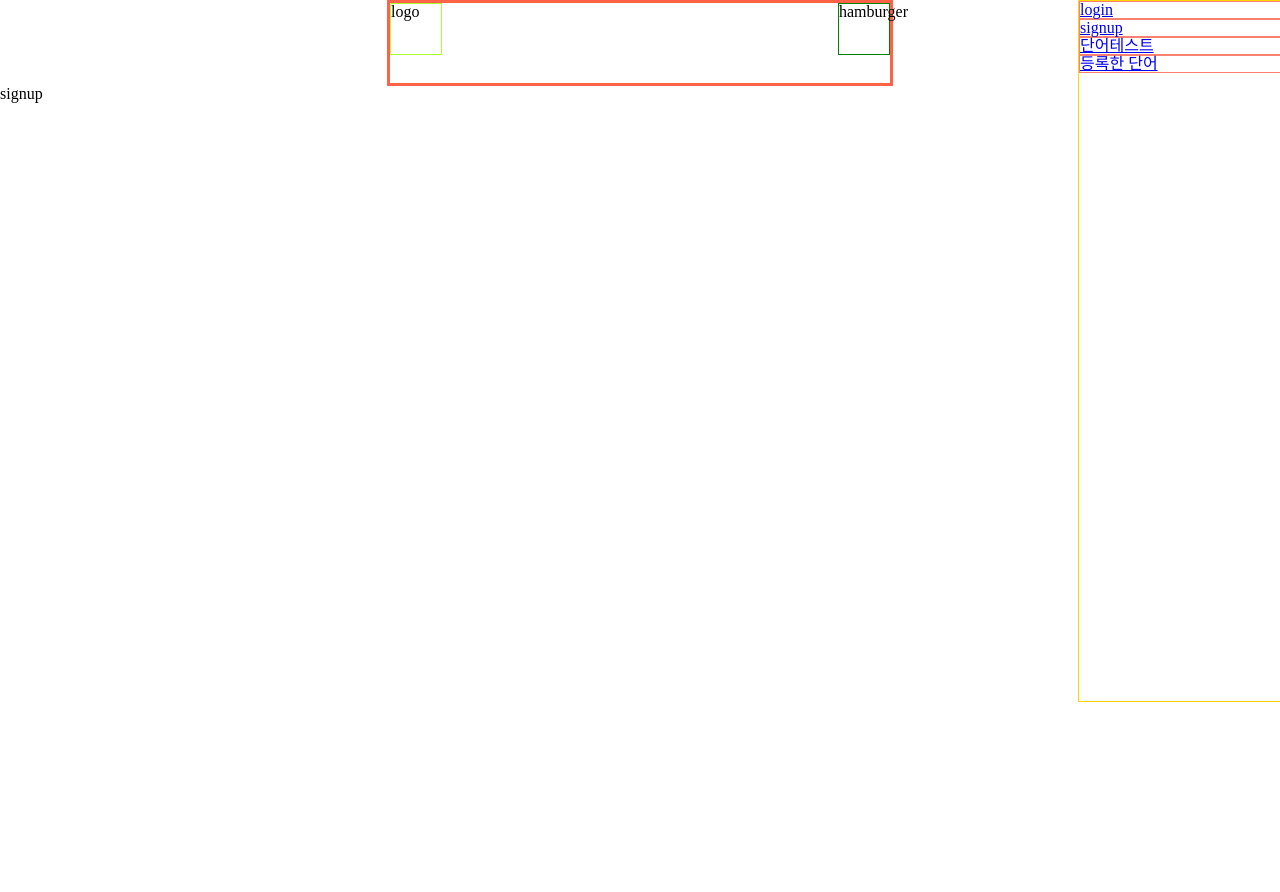
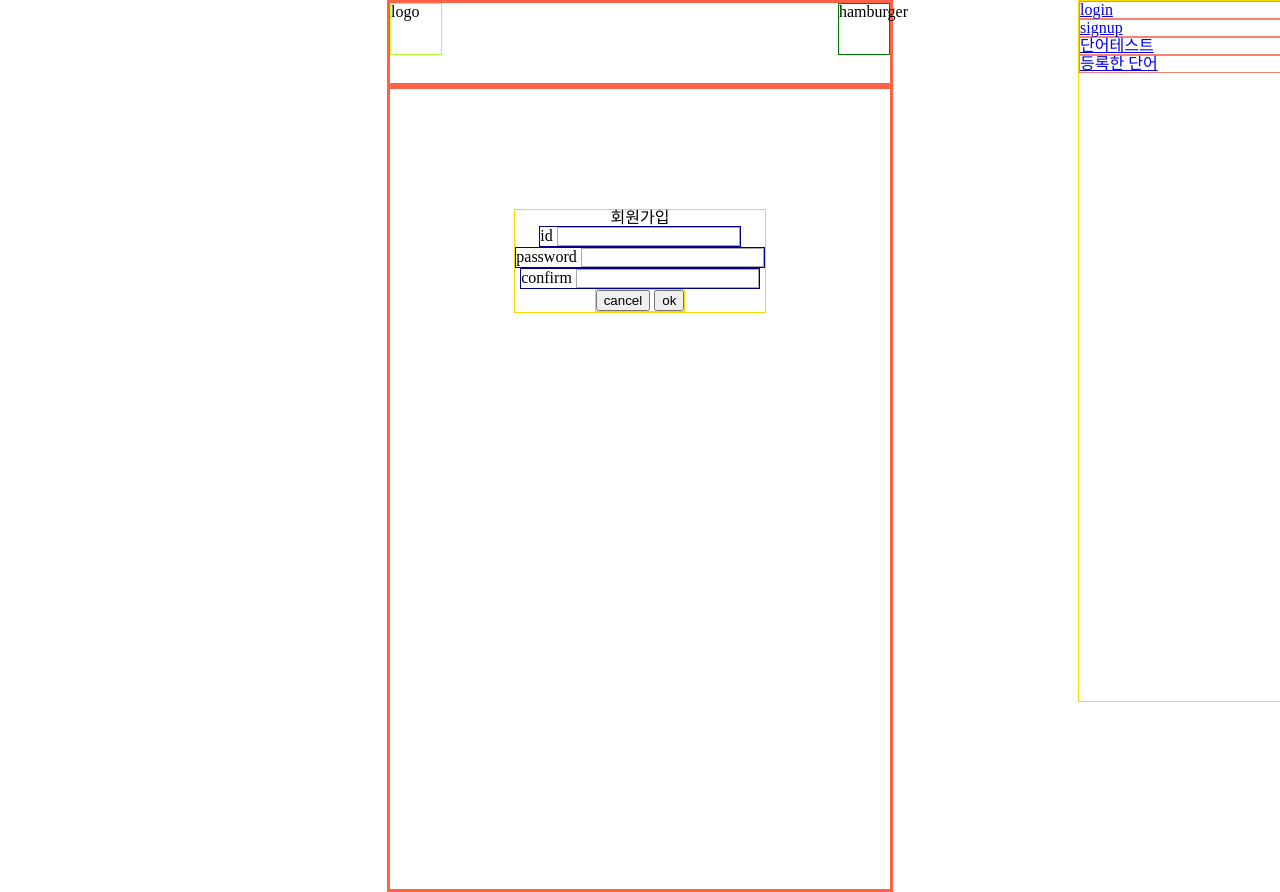
Before and after one commit to obov/word-friend, a Flask app: page /signup in a window 1280 px wide. Before the commit the page ends 702 px from the top, so only its background shows below. Run offline with Flask 2, Linux system fonts and the light colour scheme.

Commit message:
login signup frame

```diff
--- a/static/css/css.css
+++ b/static/css/base/index.css
@@ -1,3 +1,6 @@
+@import url("./reset.css");
+@import url("../signup.css");
+@import url("../login.css");
 .header {
   height: 80px;
   width: 500px;
--- /dev/null
+++ b/static/css/login.css
@@ -0,0 +1,16 @@
+.login {
+  height: 100vh;
+  width: 500px;
+  margin: 0 auto;
+  display: flex;
+  flex-direction: column;
+  justify-content: flex-start;
+  align-items: center;
+}
+.login form {
+  margin-top: 120px;
+  display: flex;
+  flex-direction: column;
+  justify-content: center;
+  align-items: center;
+}
--- /dev/null
+++ b/static/css/signup.css
@@ -0,0 +1,16 @@
+.signup {
+  height: 100vh;
+  width: 500px;
+  margin: 0 auto;
+  display: flex;
+  flex-direction: column;
+  justify-content: flex-start;
+  align-items: center;
+}
+.signup form {
+  margin-top: 120px;
+  display: flex;
+  flex-direction: column;
+  justify-content: center;
+  align-items: center;
+}
--- a/templates/base.html
+++ b/templates/base.html
@@ -4,8 +4,8 @@
     <meta charset="UTF-8" />
     <meta http-equiv="X-UA-Compatible" content="IE=edge" />
     <meta name="viewport" content="width=device-width, initial-scale=1.0" />
-    <link rel="stylesheet" href="{{ url_for('static', filename='css/css.css') }}" />
-    <link rel="stylesheet" href="{{ url_for('static', filename='css/reset.css') }}" />
+    <link rel="stylesheet" href="{{ url_for('static', filename='css/base/index.css') }}" />
+
     <title>word friend</title>
   </head>
   <body>
--- a/templates/signup.html
+++ b/templates/signup.html
@@ -1 +1,20 @@
-{% extends "base.html"%} {% block content %} signup {%endblock%}
+{% extends "base.html"%} {% block content %}
+<div style="border: solid 3px tomato" class="signup">
+  <form style="border: solid 1px gold">
+    회원가입
+    <label style="border: solid 1px darkblue" for="id"
+      >id <input style="border: solid 1px darkgray" id="id" type="text"
+    /></label>
+    <label style="border: solid 1px darkblue" for="password"
+      >password <input style="border: solid 1px darkgray" id="password" type="password"
+    /></label>
+    <label style="border: solid 1px darkblue" for="confirm"
+      >confirm <input style="border: solid 1px darkgray" id="confirm" type="password"
+    /></label>
+    <div style="border: solid 1px gold" class="buttons">
+      <input type="button" value="cancel" />
+      <button>ok</button>
+    </div>
+  </form>
+</div>
+{%endblock%}
```
Also changed, not shown: templates/login.html (+18 -1 lines), static/css/base/reset.css (renamed from static/css/reset.css).
